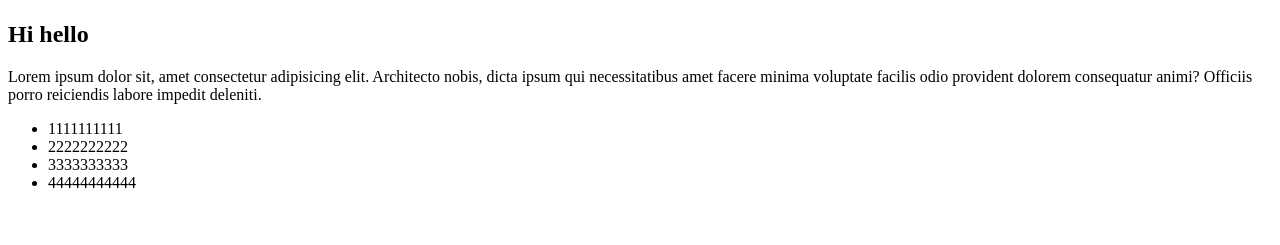
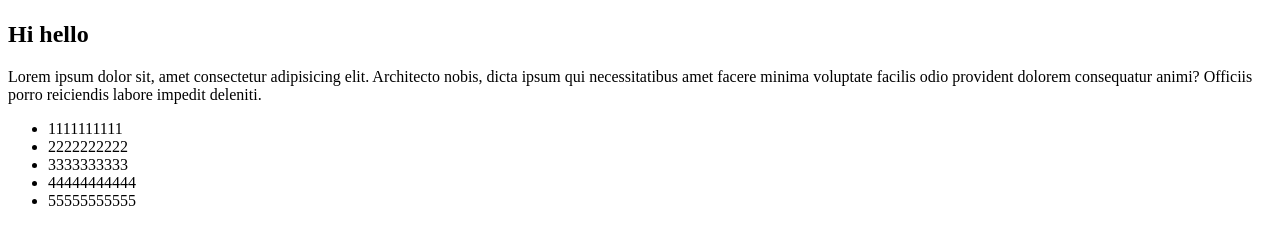
Before and after one commit to vetaluga/rtyui, a plain HTML site: page index.html in a window 1280 px wide. Shown: the part 59-304 px from the top of the page. Drawn offline with Linux system fonts and the light colour scheme.

Commit message:
add li tag

```diff
--- a/index.html
+++ b/index.html
@@ -14,6 +14,7 @@
         <li>2222222222</li>
         <li>3333333333</li>
         <li>44444444444</li>
+        <li>55555555555</li>
     </ul>
 </body>
 </html>
```
